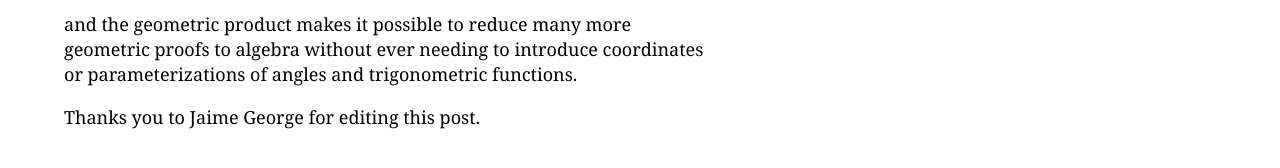
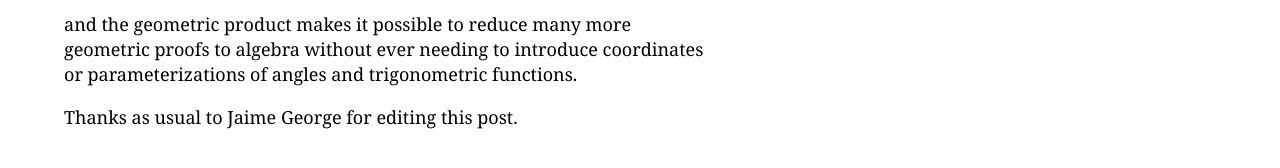
Before and after one commit to jwmerrill/jwmerrill.github.io, a Jekyll site: the page built from _posts/2019-01-07-relating-dot-wedge.md, in a window 1280 px wide and 900 px high, scrolled down 20053 px. Shown: the part 610-778 px from the top of the window. Built offline with Jekyll 4.4.1, drawn with Linux system fonts in a browser that asks for light colours.

Commit message:
Fix typo

```diff
--- a/_posts/2019-01-07-relating-dot-wedge.md
+++ b/_posts/2019-01-07-relating-dot-wedge.md
@@ -743,4 +743,4 @@ The geometric product is an important unifying concept for representing Euclidea
 
 and the geometric product makes it possible to reduce many more geometric proofs to algebra without ever needing to introduce coordinates or parameterizations of angles and trigonometric functions.
 
-Thanks you to Jaime George for editing this post.
+Thanks as usual to Jaime George for editing this post.
```
